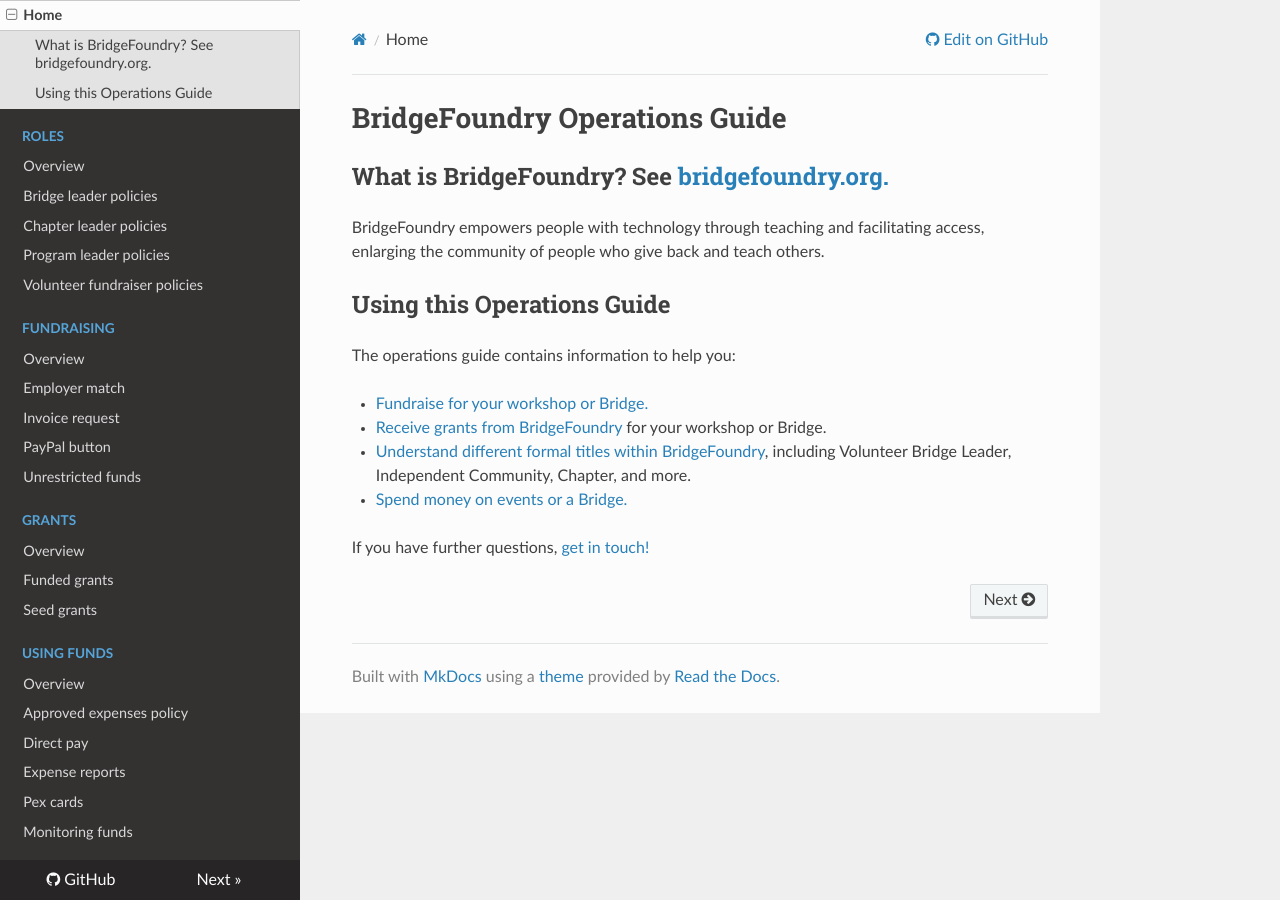
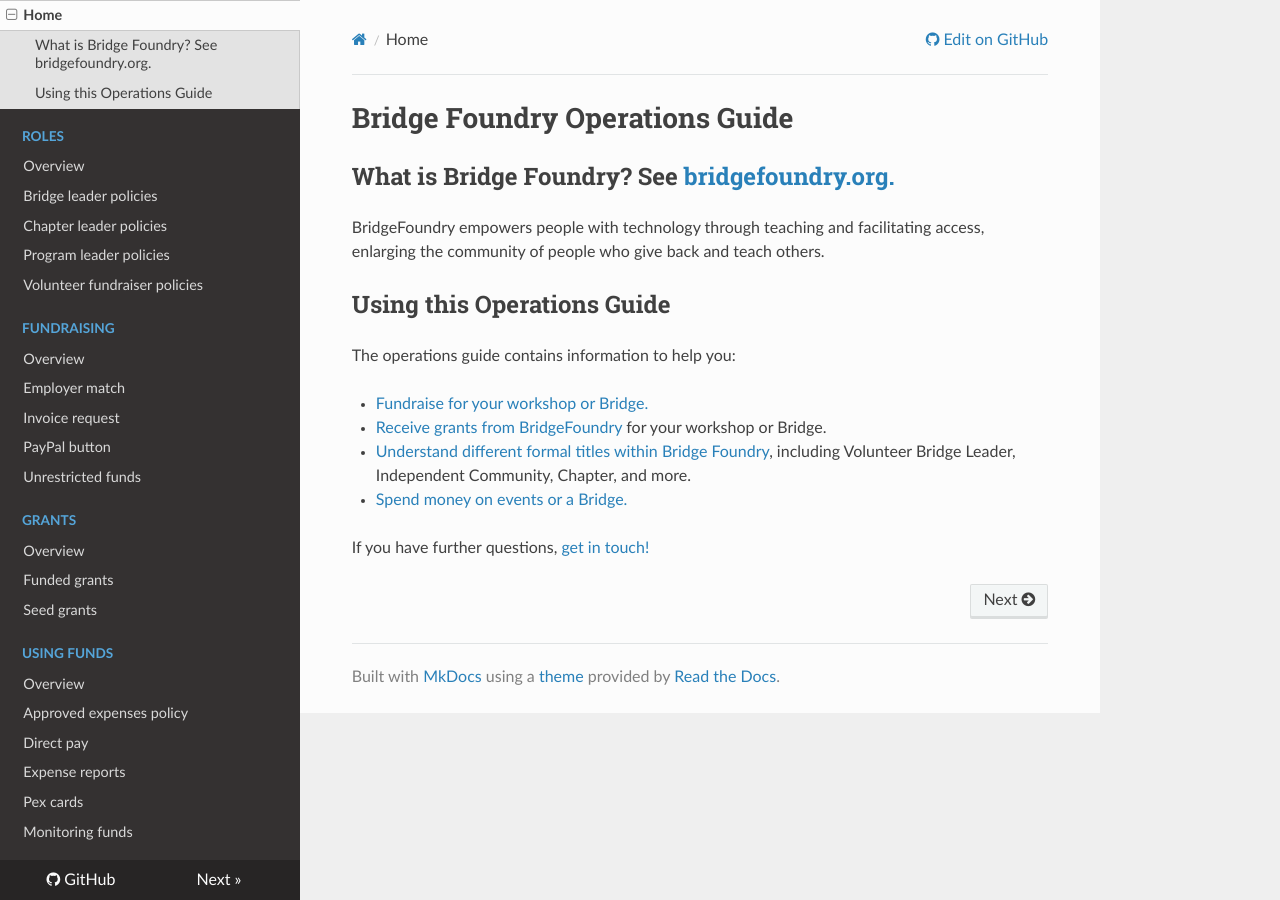
Before and after one commit to Satsaimistoowqp/bridgefoundry-operations, an MkDocs documentation site: the page built from docs/index.md, in a window 1280 px wide. Built offline with MkDocs 1.6.1, drawn with Linux system fonts in a browser that asks for light colours; nearby versions of some CDN libraries; old or Windows-style settings are respelled for this version of MkDocs.

Commit message:
Update index.md

```diff
--- a/docs/index.md
+++ b/docs/index.md
@@ -1,6 +1,6 @@
-# BridgeFoundry Operations Guide
+# Bridge Foundry Operations Guide
 
-## What is BridgeFoundry? See [bridgefoundry.org.](https://bridgefoundry.org/)
+## What is Bridge Foundry? See [bridgefoundry.org.](https://bridgefoundry.org/)
 
 BridgeFoundry empowers people with technology through teaching and
 facilitating access, enlarging the community of people who give back
@@ -14,7 +14,7 @@ The operations guide contains information to help you:
 
 - [Receive grants from BridgeFoundry](grants/README.md) for your workshop or Bridge.
 
-- [Understand different formal titles within BridgeFoundry](roles/README.md), including Volunteer Bridge Leader, Independent Community, Chapter, and more.
+- [Understand different formal titles within Bridge Foundry](roles/README.md), including Volunteer Bridge Leader, Independent Community, Chapter, and more.
 
 - [Spend money on events or a Bridge.](using-funds/README.md)
 
```
